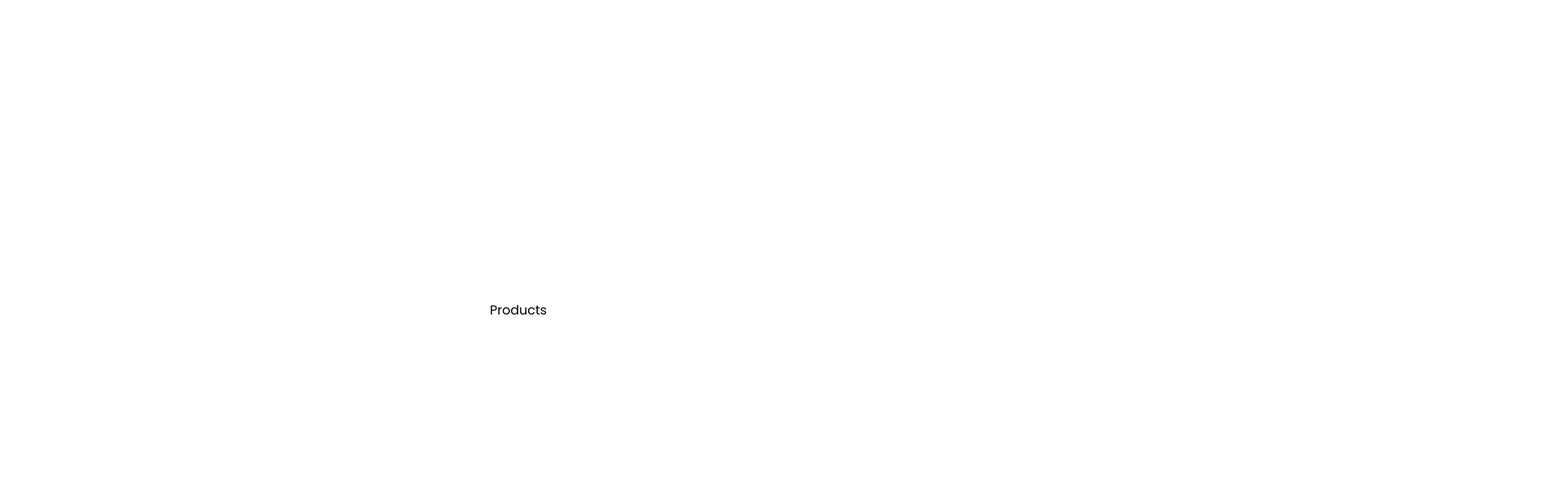
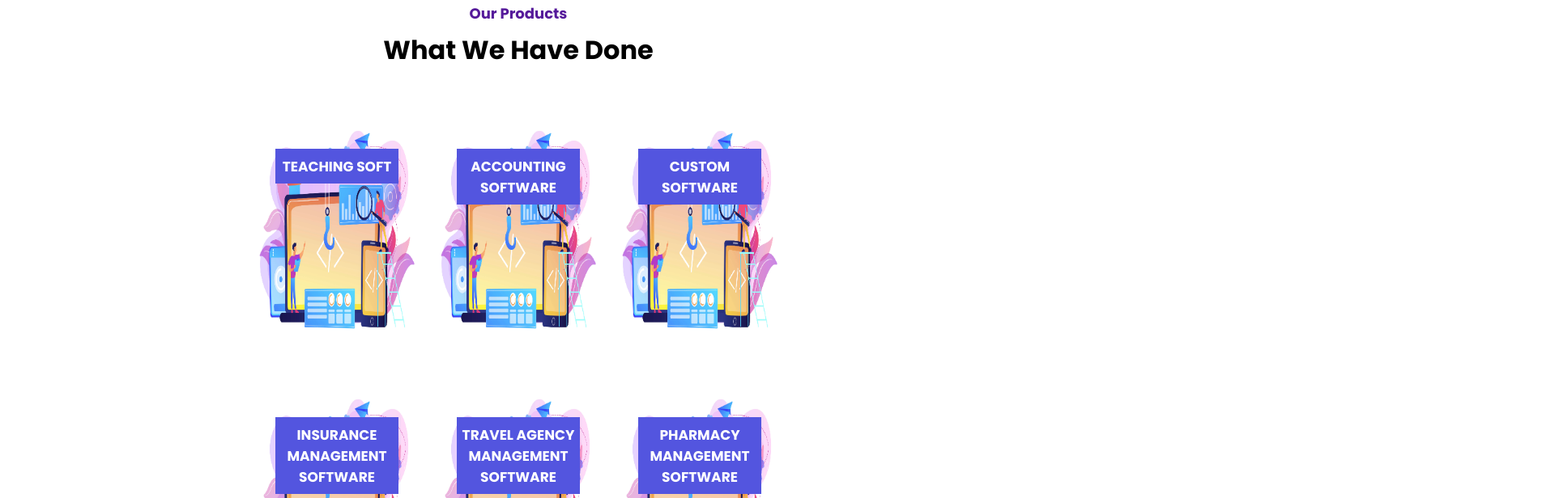
Before and after one commit to Nahid51/task-based-round, a React (Vite) app: page / in a window 1280 px wide. Shown: the part 2480-3096 px from the top of the page at 81% size, 1920 px wide, since content can reach past the window. Built offline with nearby package versions, Linux system fonts and the light colour scheme; the HTML template or start-up script is replaced by a standard one.

Commit message:
added products section

```diff
--- /dev/null
+++ b/public/products.json
@@ -0,0 +1,56 @@
+[
+    {
+        "id": 13,
+        "title": "Teaching Soft",
+        "photo": "/images/webDev.jpg",
+        "link": "#"
+    },
+    {
+        "id": 16,
+        "title": "Accounting software",
+        "photo": "/images/webDev.jpg",
+        "link": "#"
+    },
+    {
+        "id": 17,
+        "title": "Custom Software",
+        "photo": "/images/webDev.jpg",
+        "link": "#"
+    },
+    {
+        "id": 57,
+        "title": "Insurance management software",
+        "photo": "/images/webDev.jpg",
+        "link": "#"
+    },
+    {
+        "id": 80,
+        "title": "Travel agency management software",
+        "photo": "/images/webDev.jpg",
+        "link": "#"
+    },
+    {
+        "id": 89,
+        "title": "Pharmacy Management Software",
+        "photo": "/images/webDev.jpg",
+        "link": "#"
+    },
+    {
+        "id": 45,
+        "title": "School management software",
+        "photo": "/images/webDev.jpg",
+        "link": "#"
+    },
+    {
+        "id": 96,
+        "title": "Hospital management software",
+        "photo": "/images/webDev.jpg",
+        "link": "#"
+    },
+    {
+        "id": 20,
+        "title": "Hotel & Restuarent System",
+        "photo": "/images/webDev.jpg",
+        "link": "#"
+    }
+]
--- a/src/components/Products.jsx
+++ b/src/components/Products.jsx
@@ -1,8 +1,52 @@
+import { useEffect, useState } from "react";
 import "../styles/product.scss";
+import { Link } from "react-router-dom";
+import MotionLeft from "./MotionLeft";
 
 const Products = () => {
+    const [data, setData] = useState(null)
+    const [isLoading, setLoading] = useState(true)
+
+    useEffect(() => {
+        fetch('/products.json')
+            .then((res) => res.json())
+            .then((data) => {
+                setData(data)
+                setLoading(false)
+            })
+    }, []);
+
+    if (isLoading) return <p>Loading...</p>
+    if (!data) return <p>No profile data</p>
+
+    console.log(data)
+
     return (
-        <div id="products" className="productBg">Products</div>
+        <div id="products" className="productBg">
+            <div>
+                <div className="productHeader">
+                    <h4>Our Products</h4>
+                    <h1>What We Have Done</h1>
+                </div>
+
+                <div className='productsAlign'>
+                    {
+                        data.map((item) => (
+                            <MotionLeft key={item.id} >
+                                <div className="hovereffect">
+                                    <img src={item.photo} alt="Project Photo" width={400} height={300} />
+                                    <div className="overlay">
+                                        <h2>{item.title}</h2>
+                                        <p>
+                                            <Link to="#"><button className='productButton'>See More</button></Link>
+                                        </p>
+                                    </div>
+                                </div>
+                            </MotionLeft>
+                        ))}
+                </div>
+            </div>
+        </div>
     )
 }
 
--- a/src/styles/product.scss
+++ b/src/styles/product.scss
@@ -1,7 +1,141 @@
 .productBg {
-    height: 95vh;
-
+    height: 100%;
     display: flex;
     align-items: center;
     justify-content: center;
+    padding: 0 20rem;
+
+    .productHeader {
+        text-align: center;
+
+        h4 {
+            color: #551A9A;
+            font-size: 18px;
+        }
+
+        h1 {
+            margin: .5rem 0;
+        }
+    }
+
 }
+
+.productsAlign {
+    display: grid;
+    grid-template-columns: repeat(3, 1fr);
+    gap: 2rem;
+    margin-top: 3rem;
+}
+
+.productButton {
+    padding: .5rem 1rem;
+    transition-duration: 300ms;
+    border-radius: .5rem;
+    font-weight: 600;
+
+    &:hover {
+        background-color: #5355DF;
+        color: white;
+        cursor: pointer;
+    }
+}
+
+@media only screen and (min-width: 769px) and (max-width: 1080px) {
+    .productBg {
+        padding: 5rem;
+    }
+
+    .productsAlign {
+        grid-template-columns: repeat(2, 1fr);
+    }
+}
+
+@media only screen and (max-width: 768px) {
+    .productBg {
+        padding: 10rem 1rem;
+    }
+
+    .productsAlign {
+        grid-template-columns: repeat(1, 1fr);
+    }
+}
+
+
+.hovereffect {
+    width: 100%;
+    height: 100%;
+    float: left;
+    overflow: hidden;
+    position: relative;
+    text-align: center;
+    cursor: default;
+    background: #42b078;
+}
+
+.hovereffect .overlay {
+    width: 100%;
+    height: 100%;
+    position: absolute;
+    overflow: hidden;
+    top: 0;
+    left: 0;
+    padding: 50px 20px;
+}
+
+.hovereffect img {
+    display: block;
+    position: relative;
+    max-width: none;
+    width: calc(100% + 20px);
+    transition: opacity 0.35s, transform 0.35s;
+    transform: translate3d(-10px, 0, 0);
+    backface-visibility: hidden;
+}
+
+.hovereffect:hover img {
+    opacity: 0.4;
+    transform: translate3d(0, 0, 0);
+}
+
+.hovereffect h2 {
+    text-transform: uppercase;
+    color: #fff;
+    background-color: #5355DF;
+    font-weight: bolder;
+    text-align: center;
+    position: relative;
+    font-size: 17px;
+    overflow: hidden;
+    padding: 0.5em 0;
+}
+
+.hovereffect h2:after {
+    position: absolute;
+    bottom: 0;
+    left: 0;
+    width: 100%;
+    height: 2px;
+    background: #fff;
+    content: '';
+    transition: transform 0.35s;
+    transform: translate3d(-100%, 0, 0);
+}
+
+.hovereffect:hover h2:after {
+    transform: translate3d(0, 0, 0);
+}
+
+.hovereffect a,
+.hovereffect p {
+    color: #FFF;
+    opacity: 0;
+    margin-top: 10px;
+    transition: opacity 0.35s, transform 0.35s;
+    transform: translate3d(100%, 0, 0);
+}
+
+.hovereffect:hover a,
+.hovereffect:hover p {
+    opacity: 1;
+    transform: translate3d(0, 0, 0);
+}
```
